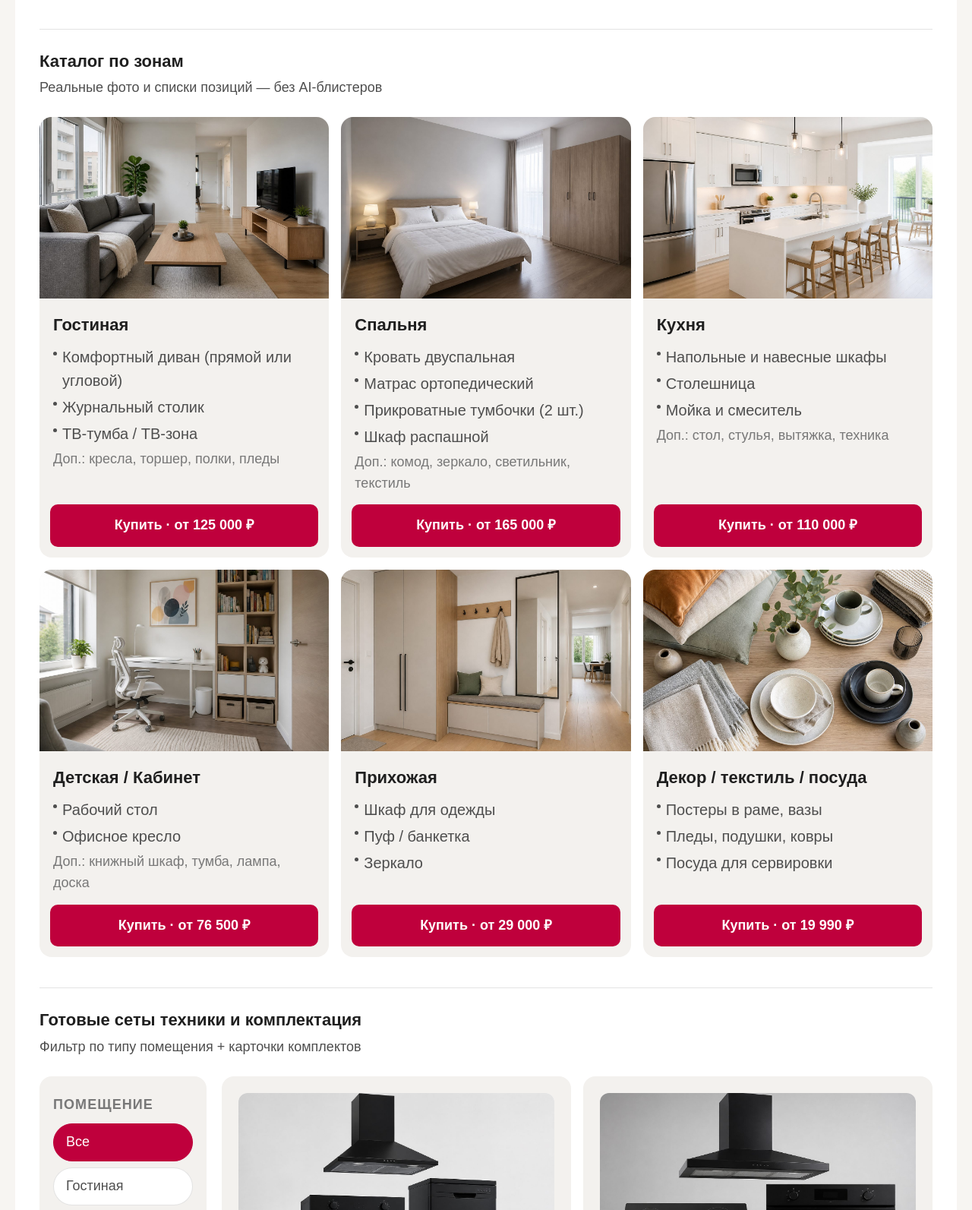
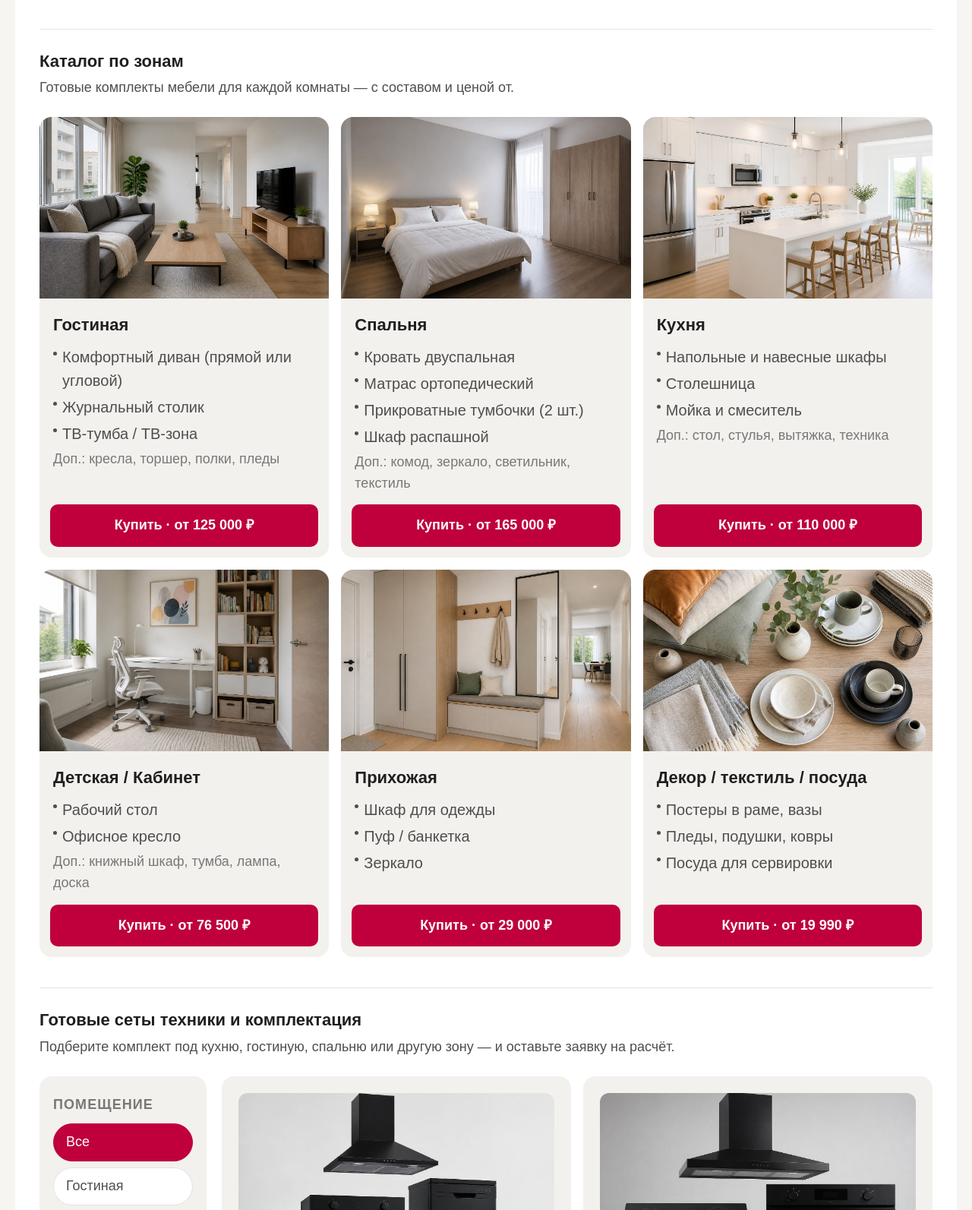
Before and after one commit to martdegarcon/fincode-final-3, a website: page index.html in a window 1280 px wide. Shown: the part 8319-9912 px from the top of the page at 76% size. Drawn offline with nearby package versions, Linux system fonts and the light colour scheme.

Commit message:
Replace internal packaging blurbs with client-facing copy.

```diff
--- a/index.html
+++ b/index.html
@@ -742,7 +742,7 @@
     <!-- 5.3 Zone catalog -->
     <div class="pack-block">
       <h3 class="pack-block-title">Каталог по зонам</h3>
-      <p class="pack-block-lead">Реальные фото и списки позиций — без AI-блистеров</p>
+      <p class="pack-block-lead">Готовые комплекты мебели для каждой комнаты — с составом и ценой от.</p>
       <div class="zones-grid">
         <article class="zone-card">
           <img class="zone-card-photo" src="assets/images/packaging/zone-living.jpg" alt="Гостиная — сет мебели">
@@ -826,7 +826,7 @@
     <!-- 5.4 Appliance / room sets catalog -->
     <div class="pack-block">
       <h3 class="pack-block-title">Готовые сеты техники и комплектация</h3>
-      <p class="pack-block-lead">Фильтр по типу помещения + карточки комплектов</p>
+      <p class="pack-block-lead">Подберите комплект под кухню, гостиную, спальню или другую зону — и оставьте заявку на расчёт.</p>
       <div class="tech-layout">
         <aside class="tech-sidebar">
           <div class="tech-sidebar-label">Помещение</div>
```
